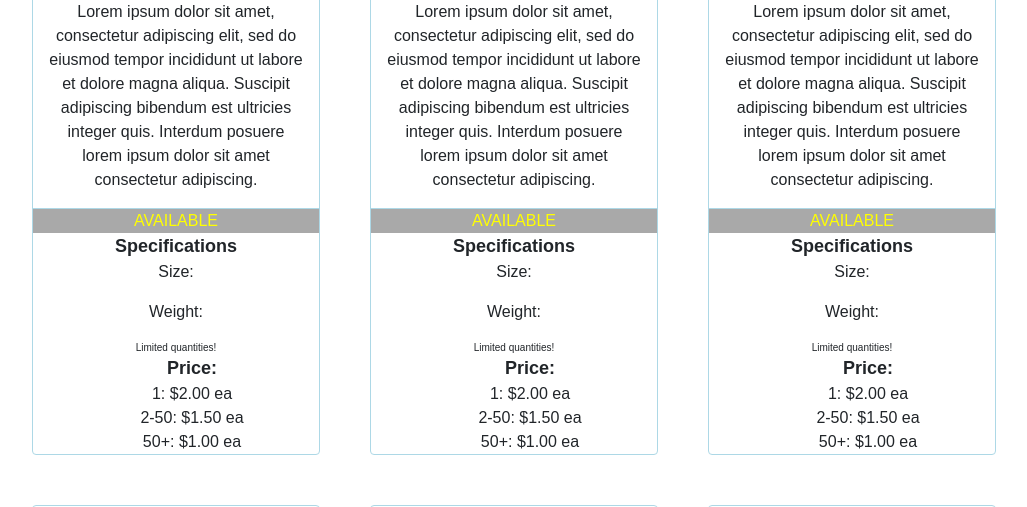
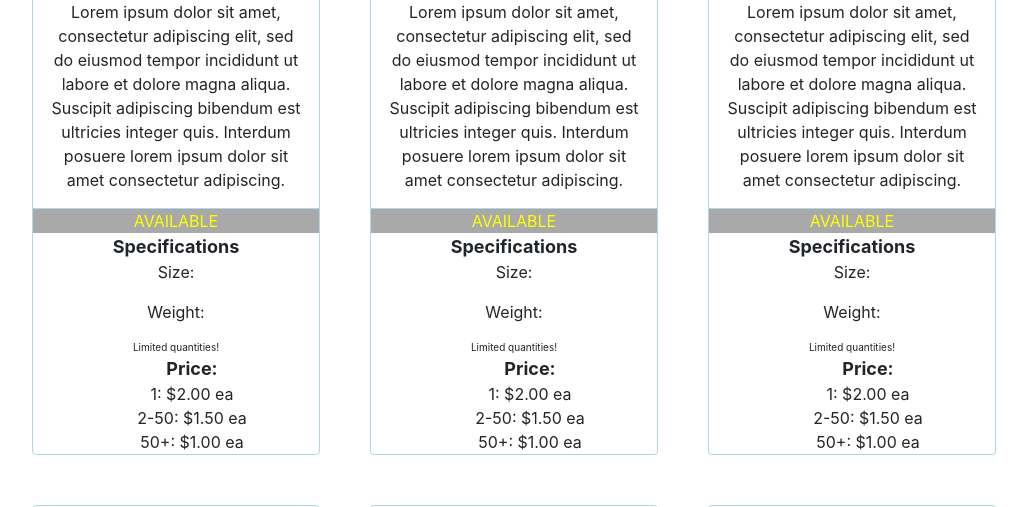
Before and after one commit to rochelle-rossman/ASSIGNMENT-product-cards, a plain HTML site: page index.html in a window 1280 px wide. Shown: the part 366-873 px from the top of the page, without its empty margins (126-1153 px from the left). Drawn offline with nearby package versions, Linux system fonts and the light colour scheme.

Commit message:
changed font family

```diff
--- a/main.css
+++ b/main.css
@@ -3,6 +3,7 @@ body {
   margin: 50px;
 
 }
+
 
 .container {
   display: flex;
@@ -11,7 +12,7 @@ body {
   row-gap: 50px;
   column-gap: 50px;
   text-align: center;
-  font-family: 'Oswald', sans-serif;
+  font-family: -apple-system, BlinkMacSystemFont, 'Segoe UI', Roboto, Oxygen, Ubuntu, Cantarell, 'Open Sans', 'Helvetica Neue', sans-serif;
 
 
 }
```
